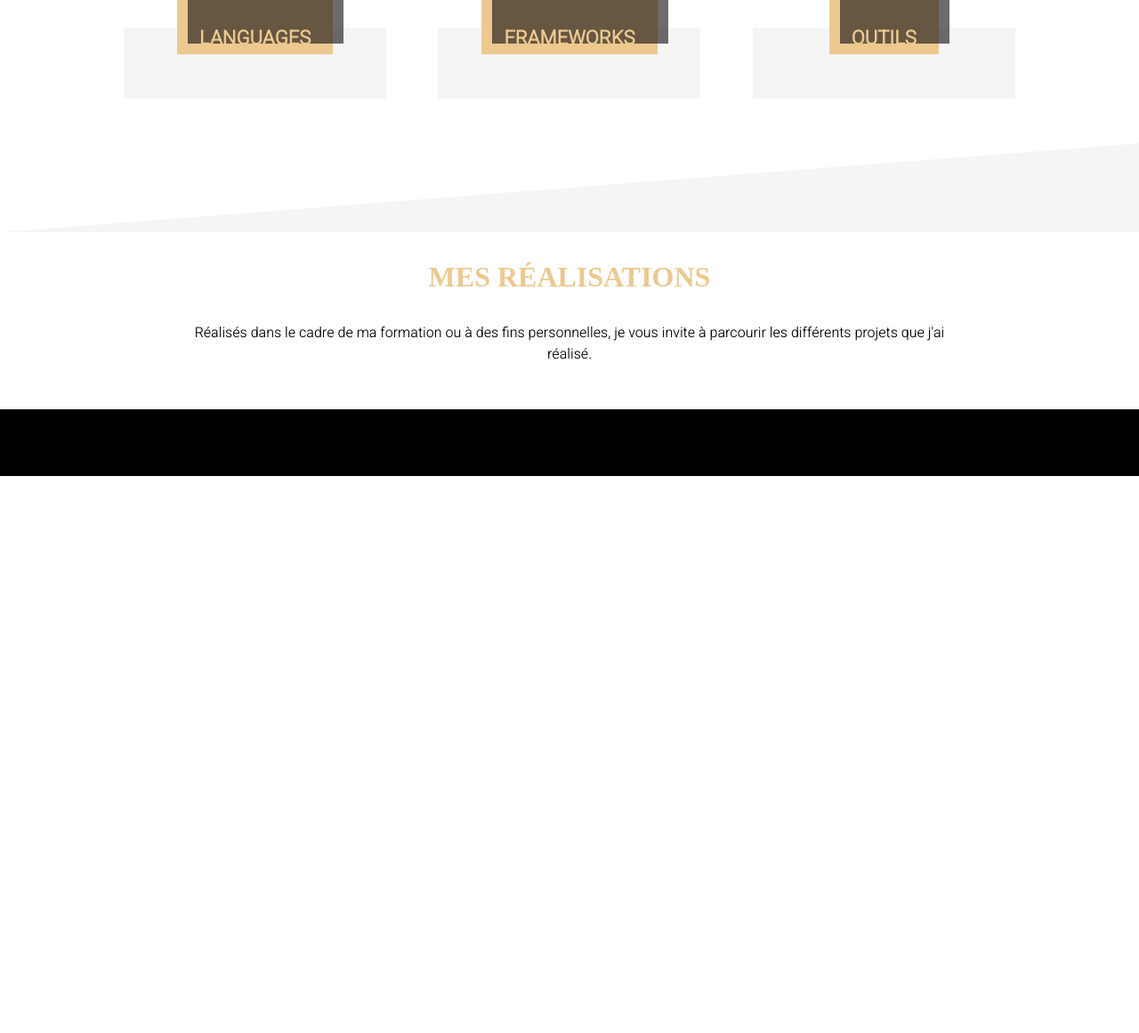
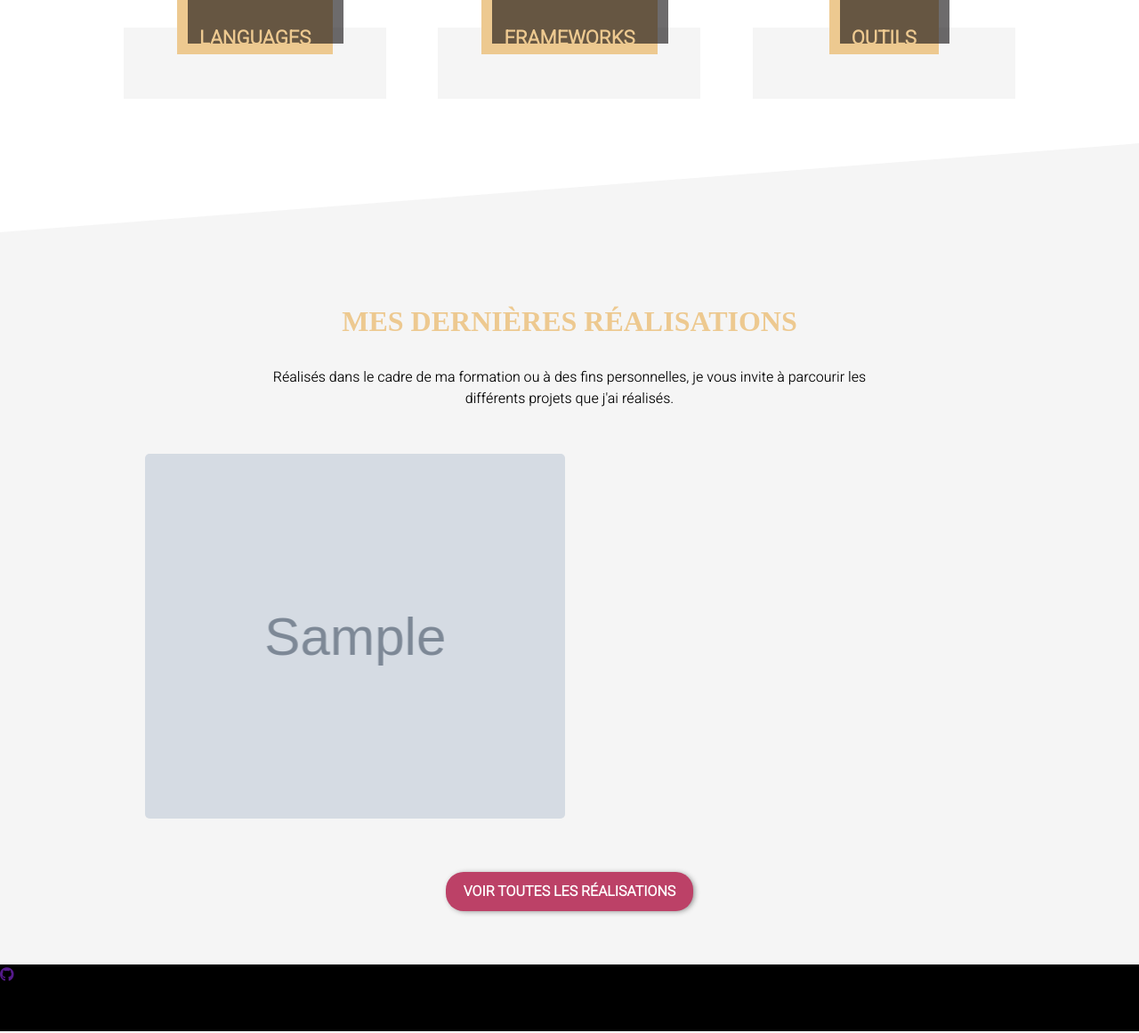
Before and after one commit to CharlotteSaury/Portfolio, a Symfony app: template templates/home/index.html.twig in a window 1280 px wide. Shown: the part 1775-2936 px from the top of the page at 89% size. Before the commit the page ends 2312 px from the top, so only its background shows below. Run offline with Twig, Linux system fonts and the light colour scheme; the template is opened without the code that fills it: most values are stand-ins (such as "Sample title", 1, 10 or a date in 2020); some libraries are stand-ins or nearby versions; some web fonts are replaced.

Commit message:
portoflio section of homepage

```diff
--- a/public/css/style.css
+++ b/public/css/style.css
@@ -31,7 +31,8 @@ h5 {
     font-size: 1rem;
 }
 
-button {
+.custom-btn {
+    text-decoration: none;
     width: 165px;
     height: 37px;
     justify-content: center;
@@ -48,7 +49,7 @@ button {
     transition: transform 0.2s;
 }
 
-button:hover {
+.custom-btn:hover {
     transform: scale(1.1);
     transition: transform 0.2s;
     background-color: #a03555;
@@ -318,3 +319,127 @@ footer {
 }
 
 /* ****** PORTFOLIO **********/
+
+.portfolio-div {
+    justify-content: center;
+    background-color: whitesmoke;
+    padding-top: 50px;
+    padding-bottom: 50px;
+    display: flex;
+    flex-direction: column;
+    align-items: center;
+}
+
+.portfolio-div-realizations {
+    grid-template-columns: repeat(4, 1fr);
+    grid-auto-rows: minmax(200px, auto);
+    grid-gap: 10px;
+    display: inline-grid;
+    width: 90%;
+    margin: auto;
+    margin-bottom: 50px;
+}
+
+.realization-card {
+    position: relative;
+    border-radius: 5px;
+    transform: scale(1);
+    transition: transform 0.2s;
+    display: flex;
+    flex-direction: column;
+    justify-content: center;
+    align-items: center;
+    color: white;
+    z-index: 200;
+}
+
+.mozaic-1, .mozaic-1:before {
+    grid-column: 1 / 3;
+    grid-row: 1 / 3;
+}
+
+.mozaic-2, .mozaic-2:before {
+    grid-column: 3 / 4;
+    grid-row: 1 / 2;
+}
+
+.mozaic-3, .mozaic-3:before {
+    grid-column: 4 / 5;
+    grid-row: 1 / 2;
+}
+
+.mozaic-4, .mozaic-4:before {
+    grid-column: 3 / 5;
+    grid-row: 2 / 4;
+}
+
+.mozaic-5, .mozaic-5:before {
+    grid-column: 1 / 3;
+    grid-row: 3 / 4;
+}
+
+.realization-card:before {
+    display: block;
+    content: "";
+    background-color: black;
+    width: 100%;
+    height: 100%;
+    border-radius: 5px;
+    position: absolute;
+    opacity: 0;
+    transition: 0.7s;
+}
+
+.realization-card:hover {
+    transform: scale(1.02);
+    transition: transform 0.2s;
+}
+
+.realization-card:hover:before {
+    opacity: 0.9;
+}
+
+.realization-card .realization-infos {
+    opacity: 0;
+    z-index: 1000;
+    position: relative;
+    text-align: center;
+}
+
+.realization-card:hover .realization-infos {
+    opacity: 1;
+}
+
+.realization-card .realization-techno {
+    margin-bottom: 30px;
+}
+
+.realization-card .realization-techno span {
+    position: absolute;
+    bottom: 28px;
+    font-weight: bold;
+    z-index: 2000;
+    color: #fff;
+    background-color: black;
+    opacity: 0.9;
+    padding: 0px 5px;
+}
+
+.realization-card .realization-techno p {
+    position: relative;
+    text-transform: uppercase;
+    font-size: 11px;
+    border: 1px solid white;
+    padding: 10px;
+}
+
+.realization-card .realization-infos i {
+    color: white;
+    font-size: 28px;
+    margin: 5px;
+}
+
+.portfolio-div .custom-btn {
+    height: 24px;
+    width: auto;
+}
--- a/src/DataFixtures/TechnoFixtures.php
+++ b/src/DataFixtures/TechnoFixtures.php
@@ -33,7 +33,7 @@ class TechnoFixtures extends Fixture
             $techno->setTitle($faker->word)
                 ->setImage($images[$i])
                 ->setType($types[mt_rand(0,2)])
-                ->setLevel(mt_rand(0, 5));
+                ->setLevel(mt_rand(2, 5));
 
 
             $manager->persist($techno);
--- a/src/Manager/TechnoManager.php
+++ b/src/Manager/TechnoManager.php
@@ -13,7 +13,7 @@ class TechnoManager
         $this->technoRepository = $technoRepository;
     }
 
-    public function allTechno()
+    public function findAll()
     {
         return $this->technoRepository->findAll();
     }
--- a/templates/base.html.twig
+++ b/templates/base.html.twig
@@ -21,6 +21,7 @@
 			<link
 			href="https://fonts.googleapis.com/css2?family=Caveat+Brush&family=Heebo:wght@100;300&family=Finger+Paint&display=swap" rel="stylesheet">
 
+			<link rel="stylesheet" href="https://use.fontawesome.com/releases/v5.15.1/css/all.css" integrity="sha384-vp86vTRFVJgpjF9jiIGPEEqYqlDwgyBgEF109VFjmqGmIY/Y4HV4d3Gp2irVfcrp" crossorigin="anonymous">
 			<!-- animate.css -->
 			<link rel="stylesheet" href="https://cdnjs.cloudflare.com/ajax/libs/animate.css/4.1.1/animate.min.css"/>
 			<link href="https://unpkg.com/aos@2.3.1/dist/aos.css" rel="stylesheet">
--- a/templates/home/index.html.twig
+++ b/templates/home/index.html.twig
@@ -10,8 +10,8 @@
 			<h2>Développeuse Web PHP/Symfony</h2>
 			<h5>A l'écoute d'opportunités sur la région de Vannes</h5>
 			<div class="home-header-btn">
-				<button type="button">Me contacter</button>
-				<button type="button">Mon CV</button>
+				<a href="" class="custom-btn">Me contacter</a>
+				<button type="button" class="custom-btn">Mon CV</button>
 			</div>
 		</div>
 		<div class="home-design-div">
@@ -55,9 +55,11 @@
 										{% for i in 1..techno.level %}
 											<div class="skills-plain-level"></div>
 										{% endfor %}
+										{% if techno.level != 5 %}
 											{% for i in (techno.level + 1)..5 %}
 												<div class="skills-empty-level"></div>
 											{% endfor %}
+										{% endif %}
 									</div>
 								</div>
 							{% endif %}
@@ -81,9 +83,11 @@
 										{% for i in 1..techno.level %}
 											<div class="skills-plain-level"></div>
 										{% endfor %}
+										{% if techno.level != 5 %}
 											{% for i in (techno.level + 1)..5 %}
 												<div class="skills-empty-level"></div>
 											{% endfor %}
+										{% endif %}
 									</div>
 								</div>
 							{% endif %}
@@ -100,16 +104,18 @@
 					<div class="skills-card-content-text"></div>
 					<div class="skills-card-content-logo">
 						{% for techno in technos %}
-							{% if techno.type == 'tools' %}
+							{% if techno.type == 'tool' %}
 								<div class="techno-card">
 									<img src="{{ asset('images/techno/' ~ techno.image ) }}" alt="{{ techno.title }}" width="50"/>
 									<div class="techno-level">
 										{% for i in 1..techno.level %}
 											<div class="skills-plain-level"></div>
 										{% endfor %}
+										{% if techno.level != 5 %}
 											{% for i in (techno.level + 1)..5 %}
 												<div class="skills-empty-level"></div>
 											{% endfor %}
+										{% endif %}
 									</div>
 								</div>
 							{% endif %}
@@ -127,9 +133,34 @@
 
 	<div class="portfolio-div section">
 		<div class="div-section-title">
-			<h3>Mes réalisations</h3>
-			<p>Réalisés dans le cadre de ma formation ou à des fins personnelles, je vous invite à parcourir les différents projets que j'ai réalisé.</p>
+			<h3>Mes dernières réalisations</h3>
+			<p>Réalisés dans le cadre de ma formation ou à des fins personnelles, je vous invite à parcourir les différents projets que j'ai réalisés.</p>
 		</div>
+		<div class="portfolio-div-realizations">
+			{% for realization in realizations %}
+				<div class="realization-card mozaic-{{ loop.index }}" style="background: url('{{ asset('images/realization/' ~ realization.image ) }}') no-repeat center; background-size: cover;">
+					<div class="realization-infos">
+						<div class="realization-techno">
+							<p>
+							<span class="realization-techno-title">Un site en</span>
+							{% for techno in realization.technos %}
+								{{ techno.title }}
+								{% if loop.index != realization.technos|length %},{% endif %}
+							{% endfor %}
+							</p>
+						</div>
+						<a href="#" title="Plus d'infos"><i class="fas fa-search-plus"></i></a>
+						{% if realization.url %}
+							<a href="#" title="Voir le site"><i class="far fa-eye"></i></a>
+						{% endif %}
+						{% if realization.github %}
+							<a href="#" title="Voir le repository"><i class="fab fa-github"></i></i></a>
+						{% endif %}
+					</div>
+				</div>
+			{% endfor %}
+		</div>
+		<a href="#" class="custom-btn">Voir toutes les réalisations</a>
 	</div>
 
 	<div class="contact-div section"></div>
```
Also changed, not shown: src/Controller/HomeController.php (+14 -2 lines), src/DataFixtures/RealizationFixtures.php (+4 -4 lines), src/Manager/RealizationManager.php (added, +21 -0 lines), public/images/realization/bilemo.JPG (added), public/images/realization/blog.JPG (added), public/images/realization/chalets.JPG (added), public/images/realization/snowtricks.JPG (added), public/images/realizations/bilemo.JPG (deleted), public/images/realizations/blog.JPG (deleted), public/images/realizations/chalets.JPG (deleted), public/images/realizations/snowtricks.JPG (deleted). Lines whose indentation alone changed are shown as unchanged.
